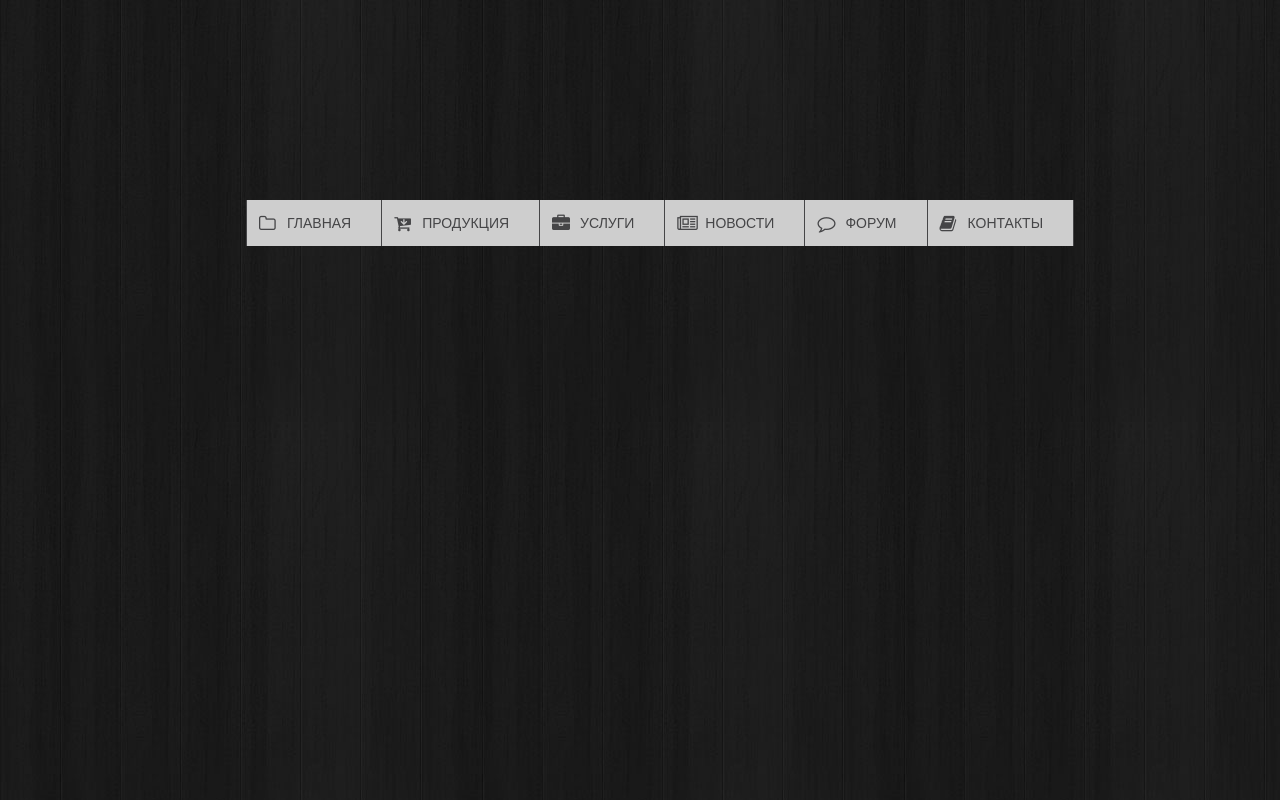
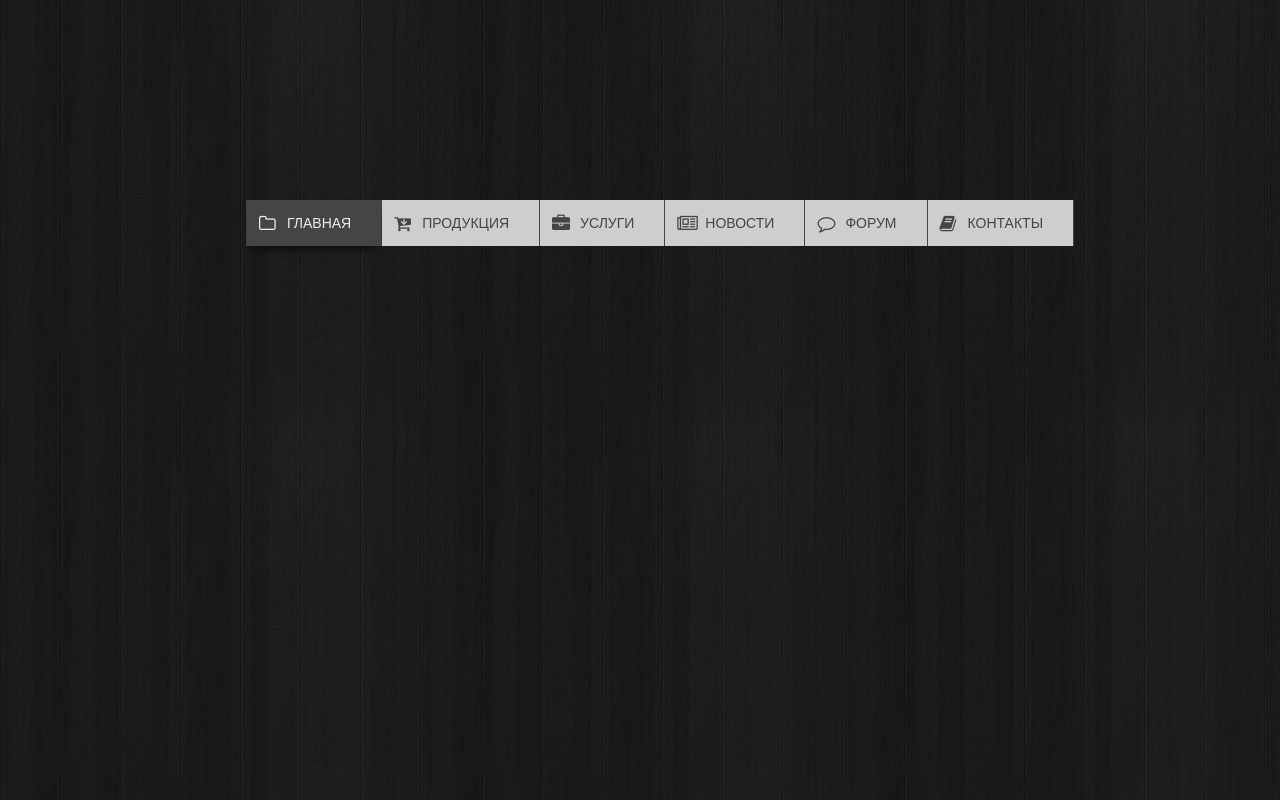
Before and after one commit to AlexeyChelyshev/myCssDrop-DownMenu, a plain HTML site: page index.html in a window 1280 px wide. In both pictures the pointer is over the link "ГЛАВНАЯ". Drawn offline with Linux system fonts and the light colour scheme; a web font is replaced by a local one.

Commit message:
добавил описание стилей при наведении на пункт меню

```diff
--- a/css/style.css
+++ b/css/style.css
@@ -29,6 +29,7 @@ header{
     color: #454547;
     text-decoration: none;
     text-transform: uppercase;
+    transition: all 0.3s ease;
 }
 
 .dws-menu > ul li{
@@ -47,3 +48,9 @@ header{
 .dws-menu > ul li:last-child{
     border-right: 1px solid #454547;
 }
+.dws-menu li a:hover{
+    background: #454547;
+    color: #eeeeee;
+    box-shadow: 1px 5px 10px -5px black;
+    transition: all 0.3s ease;
+}
```
